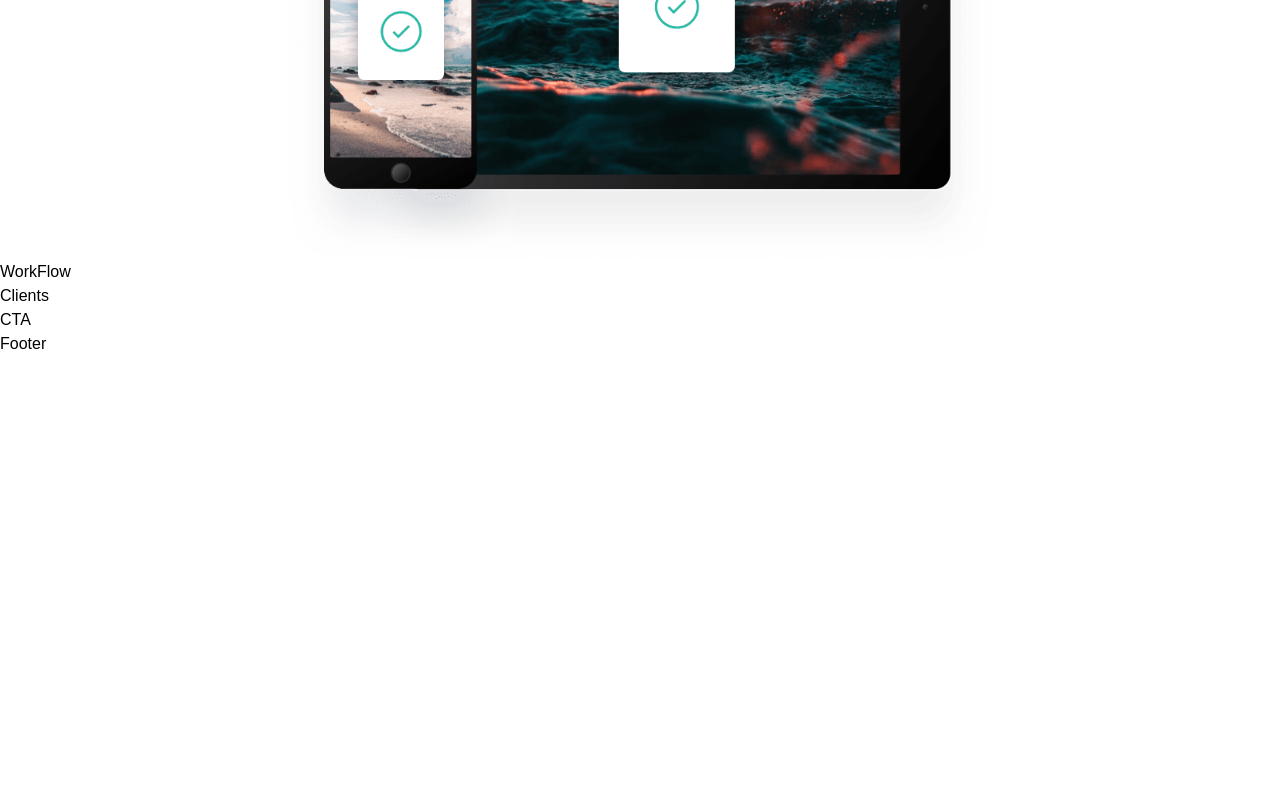
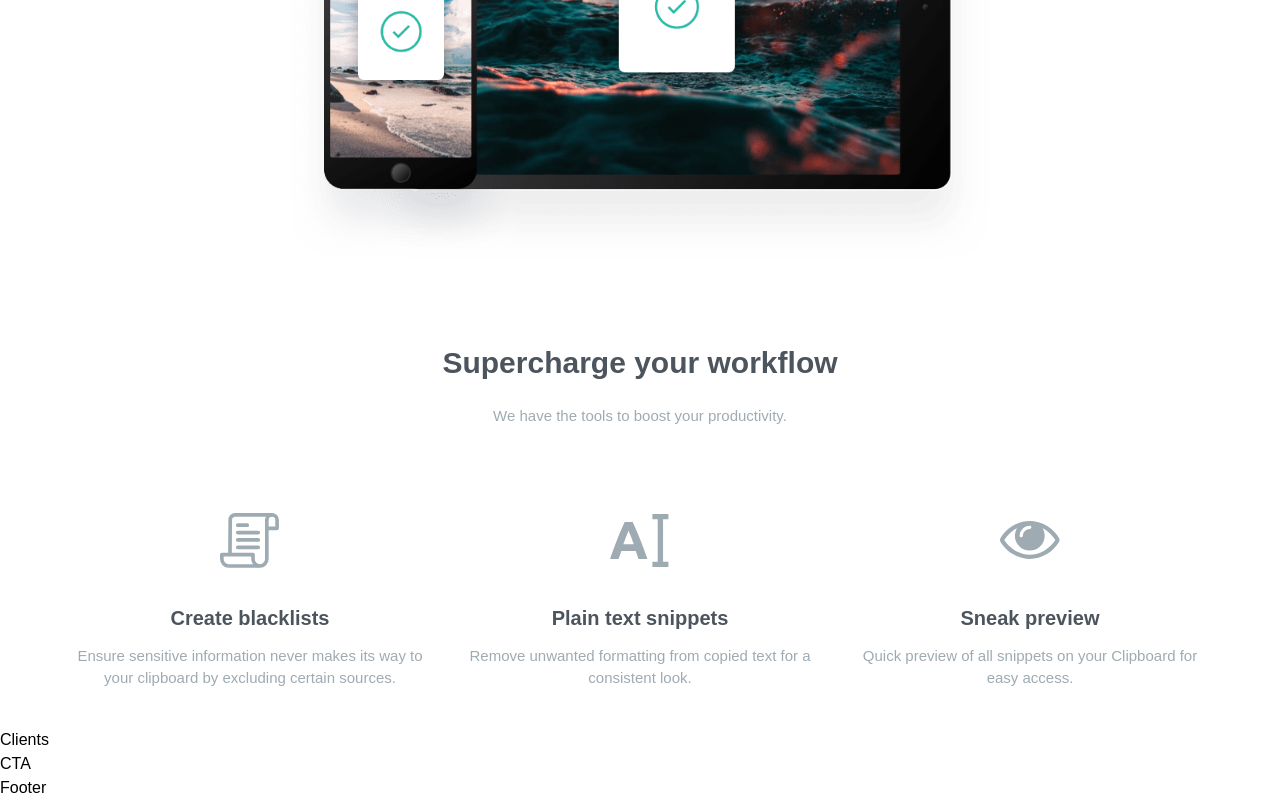
Before and after one commit to Mut1s0/Clipboard-landing-page, a React (Vite) app: page / in a window 1280 px wide. Shown: the part 1753-2553 px from the top of the page. Before the commit the page ends 2109 px from the top, so only its background shows below. Built offline with nearby package versions, Linux system fonts and the light colour scheme; a web font is replaced by a local one.

Commit message:
Added workflow section

```diff
--- a/src/components/Business.jsx
+++ b/src/components/Business.jsx
@@ -32,7 +32,7 @@ function Business() {
 
                 </div>
 
-                <div className="">
+                <div>
 
                     {features.map((feature, index) => (
 
--- a/src/components/Workflow.jsx
+++ b/src/components/Workflow.jsx
@@ -1,7 +1,42 @@
+/* eslint-disable react/prop-types */
+
+import { stats } from "../constants";
+
+const StatsCard = ({ icon, title, text }) => (
+
+    <div className="w-[350px] h-[250px]">
+
+        <img src={icon} alt="icon" className="w-[60px] h-[50%] object-contain mx-auto" />
+
+        <h2 className="text-darkGrayish font-semiBold text-[20px] mb-3">{ title }</h2>
+
+        <p className="text-grayishBlue font-regular text-[15px]">{ text }</p>
+
+    </div>
+)
 
 function Workflow() {
+
     return(
-        <h1>WorkFlow</h1>
+
+        <section className="text-center pt-[80px]">
+
+            <h1 className="text-darkGrayish font-semiBold text-[30px]">Supercharge your <br className="block sm:hidden" /> workflow</h1>
+
+            <p className="text-grayishBlue font-regular text-[15px] mt-5">We have the tools to boost your productivity.</p>
+
+            <div className="flex flex-wrap justify-center items-center gap-10 mt-[70px] md:mt-[50px]">
+
+                {stats.map((stat, index) => (
+
+                    <StatsCard key={stat.id} {...stat} index={index} />
+
+                ))}
+
+            </div>
+
+        </section>
+
     );
 }
 
```
